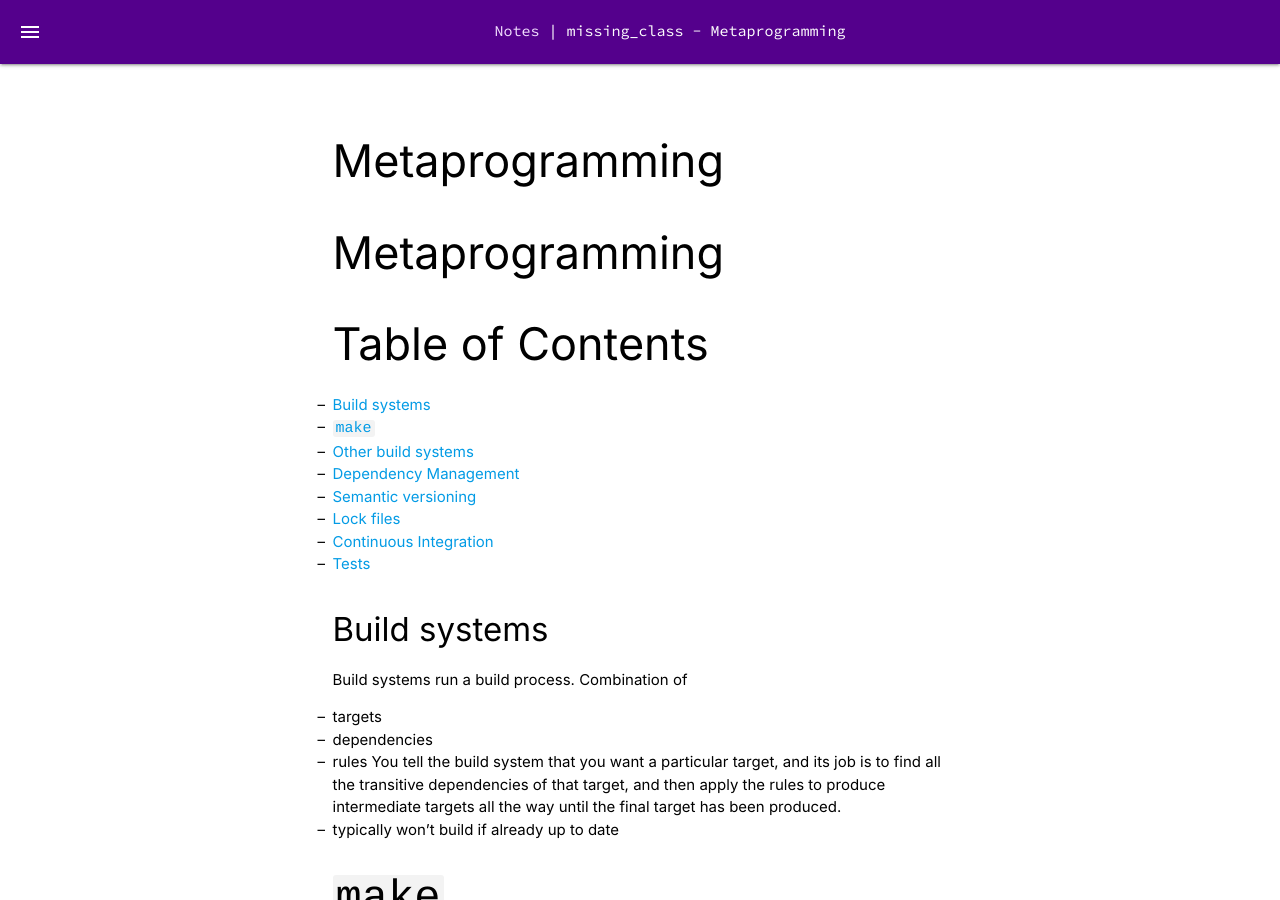
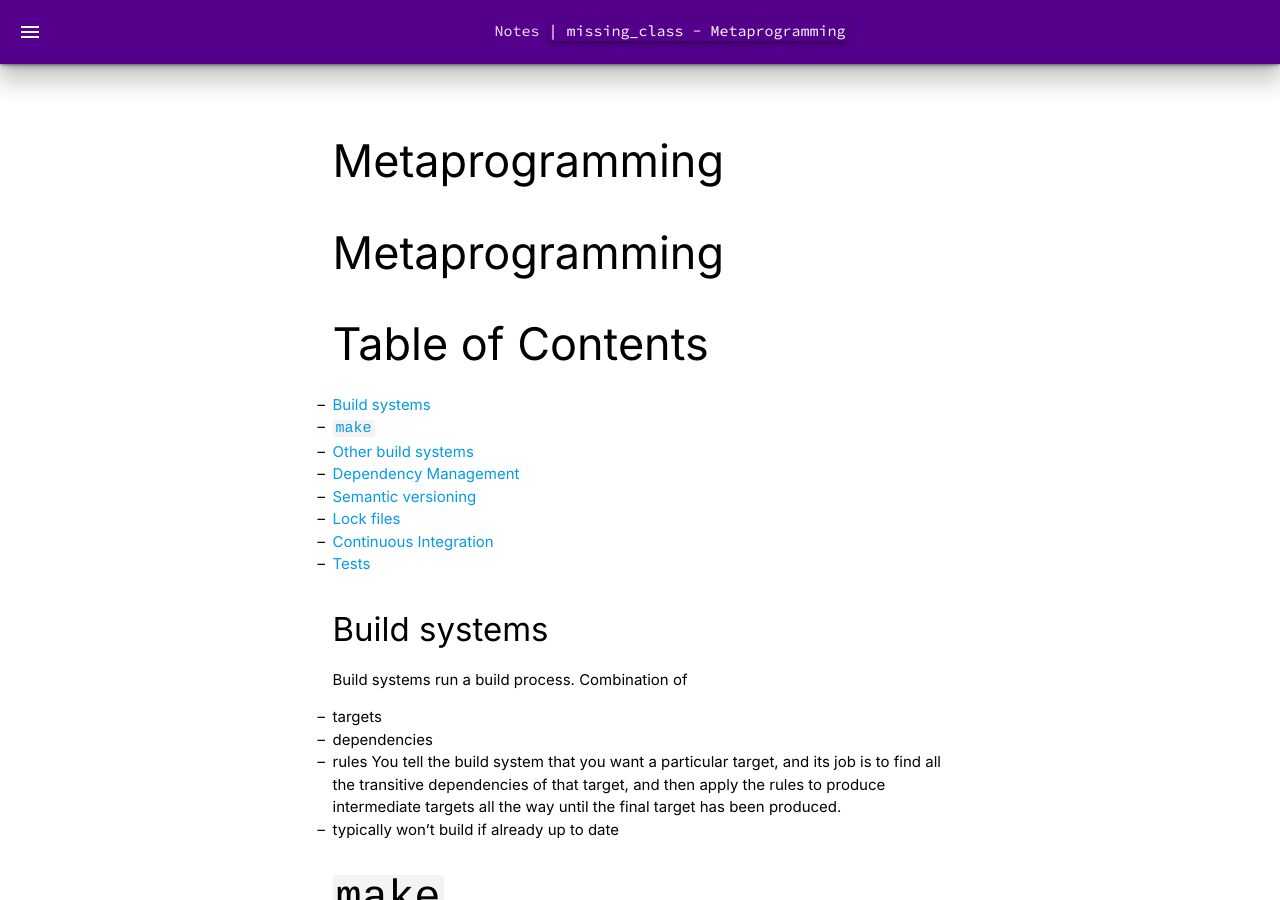
Before and after one commit to jsinkers/notes, a Jekyll site: the page built from _notebooks/missing_class/08_metaprogramming.md, in a window 1280 px wide and 900 px high. Built offline with Jekyll 4.4.1, drawn with Linux system fonts in a browser that asks for light colours.

Commit message:
add materialize z-depth class to nav bar

```diff
--- a/_includes/nav.html
+++ b/_includes/nav.html
@@ -1,11 +1,11 @@
-<div id="nav-bg" class="navbar-fixed">
+<div id="nav-bg" class="navbar-fixed z-depth-4">
     <nav id="top-nav">
         <a href="#" data-target="slide-out" class="sidenav-trigger"><i class="material-icons">menu</i></a>
         <a href="{{ site.baseurl }}/" id="logo">Notes</a>
         {% if page.layout == "note" %}
         <input type="checkbox" id="menu-icon">
         <label class="menu-label" for="menu-icon"></label>
-        <div class="trigger">
+        <div class="trigger z-depth-2">
             <div class="trigger-child">
                 <span class="nav-link">
                     <a href="{{ site.baseurl }}{{ page.url }}#">{{ page.notebook }} - {{ page.title }}</a>
```
